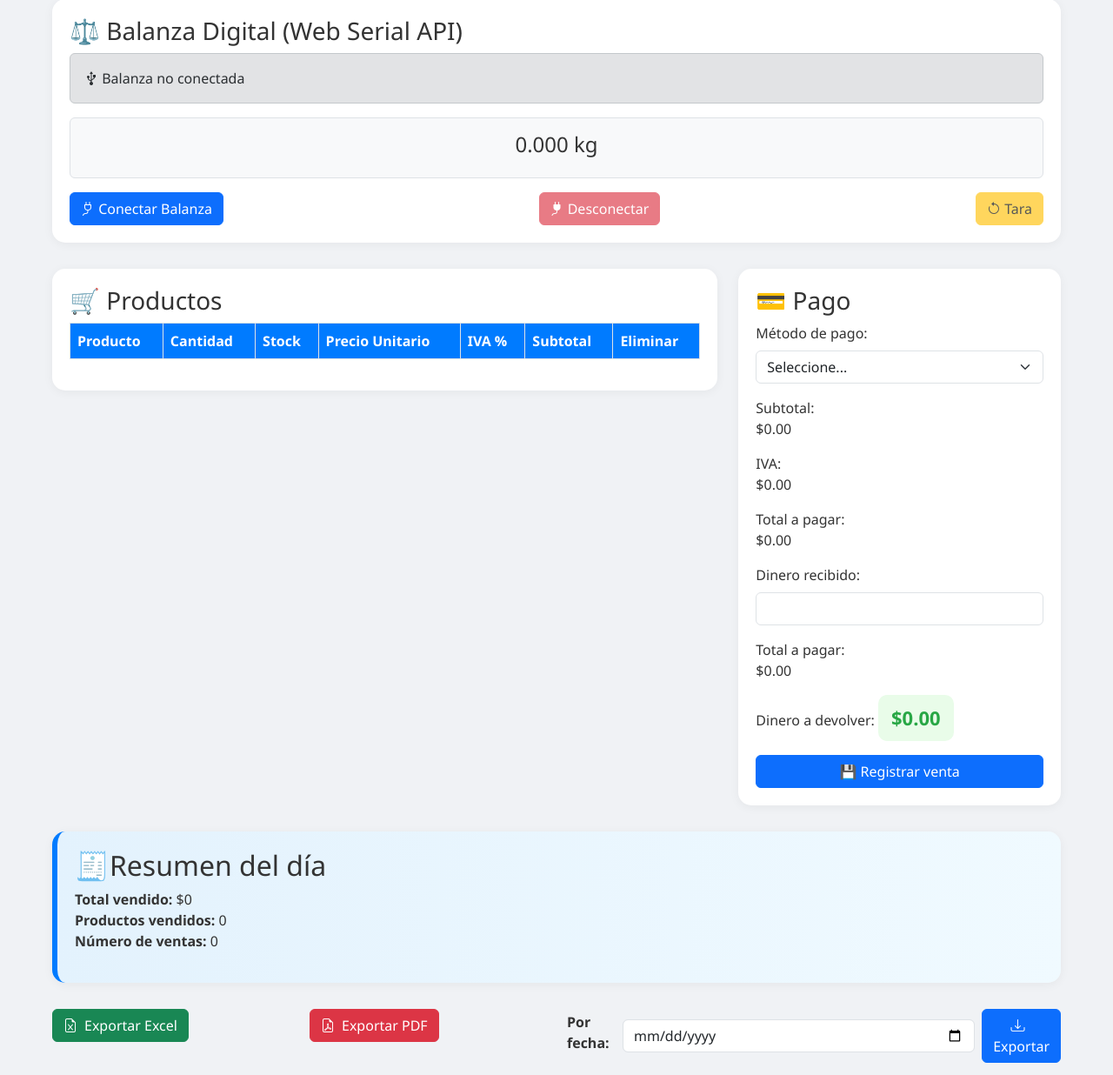
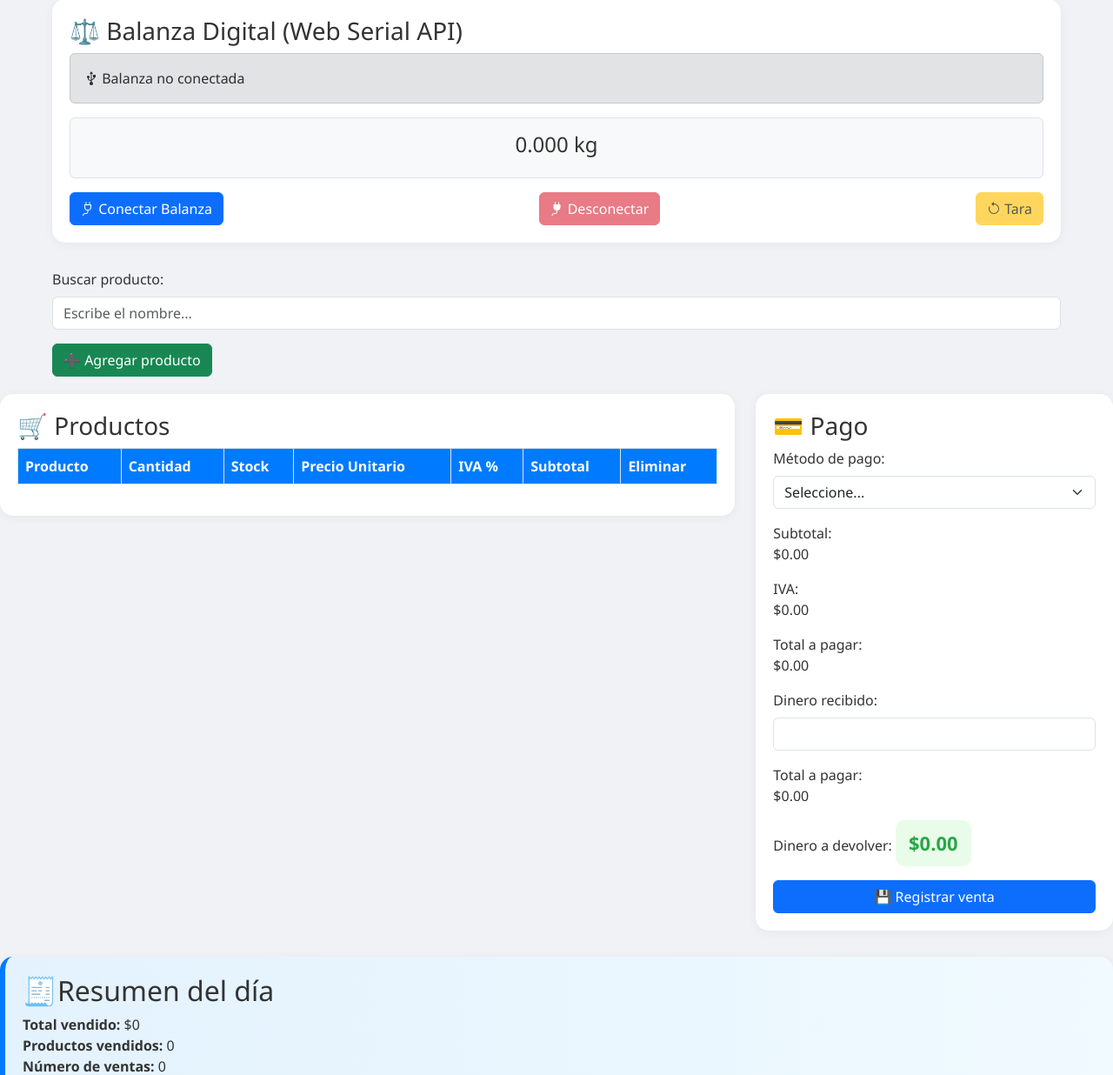
Before and after one commit to Ventas/Ventas67, a FastAPI app: page /sales in a window 1280 px wide. Shown: the part 75-1311 px from the top of the page at 87% size. Run offline with FastAPI, Linux system fonts and the light colour scheme; data that the repository does not hold is empty.

Commit message:
Se actualiza busquedad

```diff
--- a/templates/sales.html
+++ b/templates/sales.html
@@ -92,6 +92,13 @@
         </button>
     </div>
 </div>
+<div class="mb-3">
+      <label for="search" class="form-label">Buscar producto:</label>
+      <input type="text" id="search" class="form-control" placeholder="Escribe el nombre..." oninput="filterProducts()">
+    </div>
+    <button type="button" class="btn btn-success" onclick="addProduct()">➕ Agregar producto</button>
+  </div>
+
   <!-- Formulario de venta -->
   <form method="post" action="/process-sale" onsubmit="return validateForm()">
     <div class="row g-4">
```
